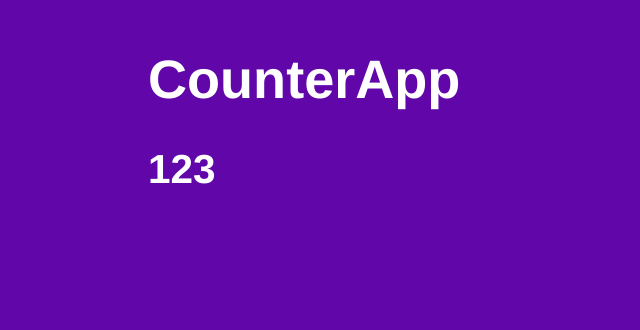
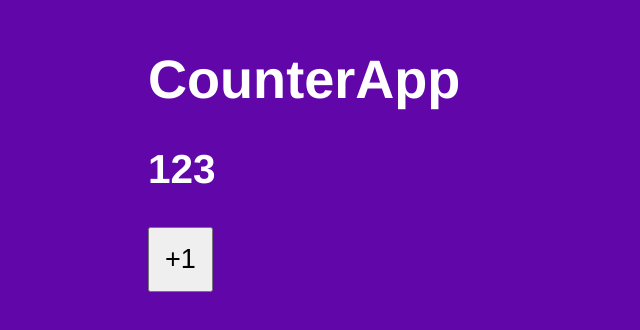
Before and after one commit to sejotaz/React-curso, a React (Vite) app in the folder 03-counter-app-vite/: page / in a window 1280 px wide. Shown: the part 136-466 px from the top of the page, without its empty margins (0-640 px from the left). Built offline with nearby package versions, Linux system fonts and the light colour scheme.

Commit message:
Eventos click (Eventos en general)

```diff
--- a/03-counter-app-vite/src/CounterApp.jsx
+++ b/03-counter-app-vite/src/CounterApp.jsx
@@ -1,18 +1,25 @@
-import  PropTypes  from "prop-types";
+import { useState } from "react"
+import PropTypes from "prop-types"
 
-export const CounterApp = ({value}) => {
+export const CounterApp = ({ value }) => {
+
+  const [] = useState()
+
+  const handleAdd = () => { }
+
   return (
     <>
       <h1>CounterApp</h1>
       <h2>{value}</h2>
+      <button onClick={handleAdd}>+1</button>
     </>
   )
 }
 
 CounterApp.propTypes = {
-  value: PropTypes.number
+  value: PropTypes.number,
 }
 
 CounterApp.defaultProps = {
-  value: 0
+  value: 0,
 }
--- a/03-counter-app-vite/src/main.jsx
+++ b/03-counter-app-vite/src/main.jsx
@@ -1,7 +1,5 @@
 import React from 'react'
 import ReactDOM from 'react-dom/client'
-import { HelloWorldApp } from './HelloWorldApp'
-import { FirstApp } from './FirstApp'
 import './styles.css'
 import { CounterApp } from './CounterApp'
 
--- a/03-counter-app-vite/src/styles.css
+++ b/03-counter-app-vite/src/styles.css
@@ -5,3 +5,8 @@
   font-size: 1.3rem;
   padding: 70px;
 }
+
+button {
+  padding: 15px;
+  font-size: 1.3rem;
+}
```
